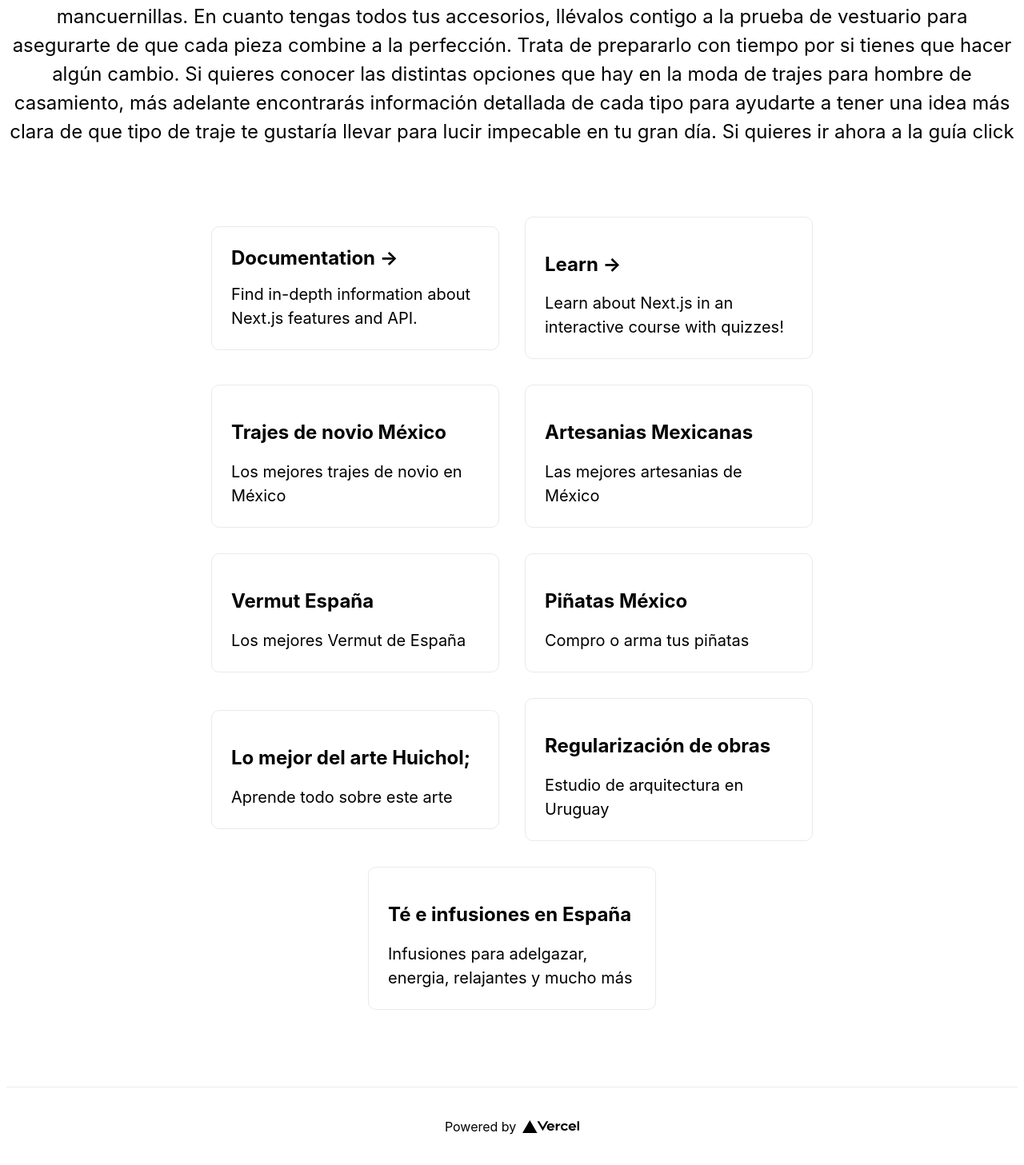
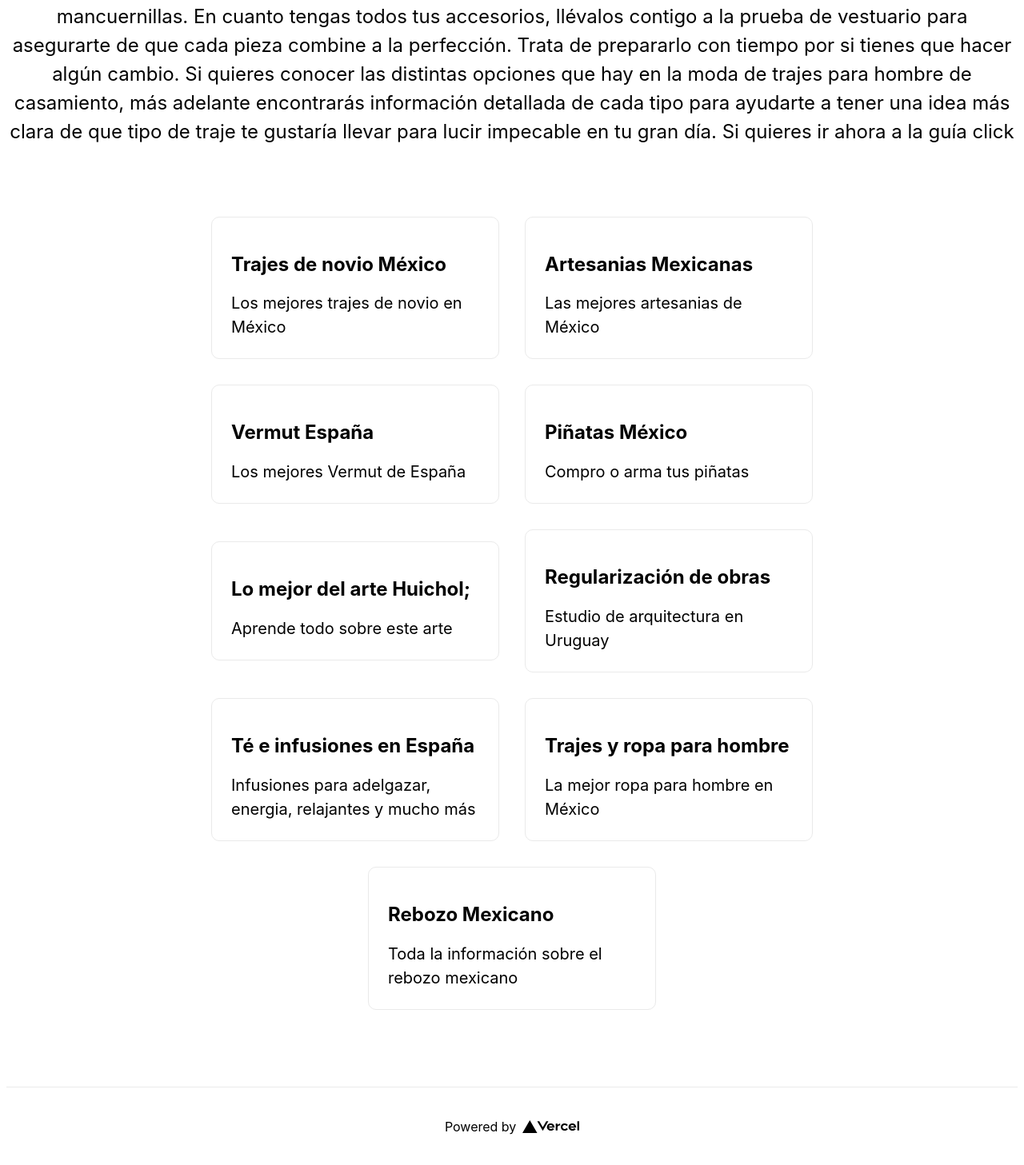
Before and after one commit to ppietro21/nextjs, a Next.js app: page / in a window 1280 px wide. Shown: the part 283-1740 px from the top of the page at 80% size. Built offline with nearby package versions, Linux system fonts and the light colour scheme.

Commit message:
Update index.js

```diff
--- a/pages/index.js
+++ b/pages/index.js
@@ -22,16 +22,6 @@ Si quieres conocer las distintas opciones que hay en la moda de trajes para homb
           </p>
 
         <div className={styles.grid}>
-          <a href="https://nextjs.org/docs" className={styles.card}>
-            <h3>Documentation &rarr;</h3>
-            <p>Find in-depth information about Next.js features and API.</p>
-          </a>
-
-          <a href="https://nextjs.org/learn" className={styles.card}>
-            <h2>Learn &rarr;</h2>
-            <p>Learn about Next.js in an interactive course with quizzes!</p>
-          </a>
-
           <a href="https://trajesdenovio.mx/" className={styles.card}>
             <h2>Trajes de novio México</h2>
             <p>Los mejores trajes de novio en México</p>
@@ -63,6 +53,14 @@ Si quieres conocer las distintas opciones que hay en la moda de trajes para homb
             <h2>Té e infusiones en España</h2>
             <p>Infusiones para adelgazar, energia, relajantes y mucho más</p>
           </a>
+          <a href="https://deitxandco.com" className={styles.card}>
+            <h2>Trajes y ropa para hombre</h2>
+            <p>La mejor ropa para hombre en México</p>
+          </a>
+          <a href="https://rebozo.mx" className={styles.card}>
+            <h2>Rebozo Mexicano</h2>
+            <p>Toda la información sobre el rebozo mexicano</p>
+          </a>
 
         </div>
       </main>
```
